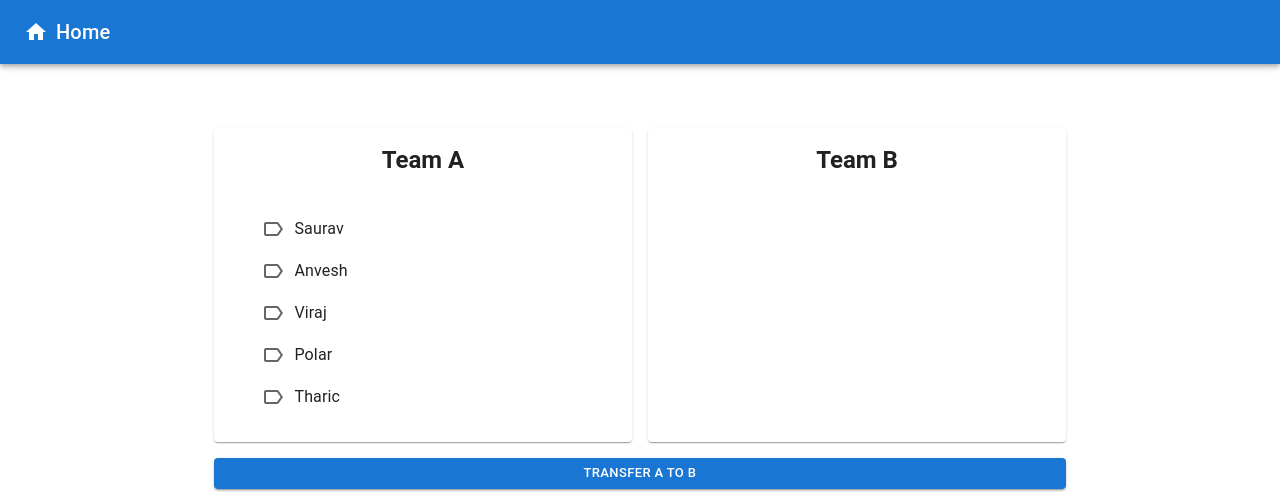
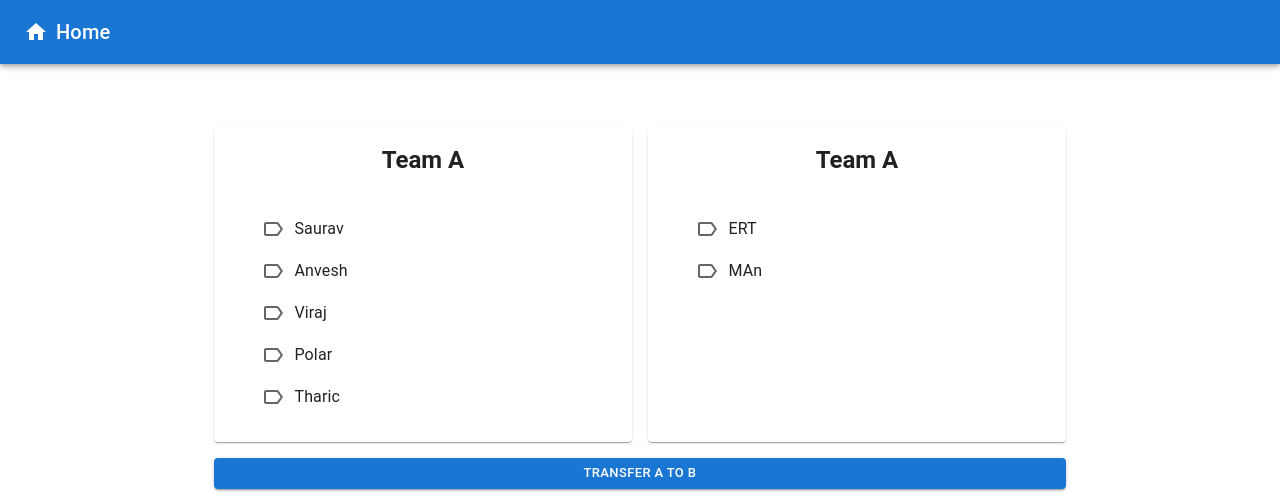
Before and after one commit to sauravanand195/todo-next, a Next.js app: page /swapper in a window 1280 px wide. Shown: the top 492 px of the page. Built offline with nearby package versions, Linux system fonts and the light colour scheme.

Commit message:
task done

```diff
--- a/pages/swapper.js
+++ b/pages/swapper.js
@@ -6,25 +6,31 @@ import FooterTodo from "../components/footerTodo";
 import { useState } from "react";
 
 const Swapper = () => {
-    const [team, setTeam] = useState([
+    const [team, setTeam] = useState([[
         { name: 'Saurav', state: false },
         { name: 'Anvesh', state: false },
         { name: 'Viraj', state: false },
         { name: 'Polar', state: false },
         { name: 'Tharic', state: false }
+    ], [
+        { name: 'ERT', state: false },
+        { name: 'MAn', state: false }]
     ])
-    const [teamB, setTeamB] = useState([])
 
-    const updateSelection = (ind, val, e) => {
-        let tm = team
-        tm[ind].state = e.checked
-        setTeam(tm)
+    const updateSelection = (ind, e, bol) => {
+        let tm = []
+        tm[bol] = team[bol]
+        tm[bol ? 0 : 1] = [...team[bol ? 0 : 1]]
+        tm[bol][ind].state = e.checked
+        setTeam([[...tm[0]], [...tm[1]]])
     }
 
-    const modifyTeams = () => {
-        let sel = [], rem = []
-        rem = team.filter(i => { if (i.state === true) sel.push(i); else return true })
-        setTeamB([...teamB, ...sel]); setTeam(rem)
+    const modifyTeams = (bol) => {
+        let sel = [], tm = []
+        tm[bol] = team[bol]
+        tm[bol] = tm[bol].filter(i => { if (i.state === true) sel.push({ name: i.name, state: false }); else return true })
+        tm[bol ? 0 : 1] = [...team[bol ? 0 : 1], ...sel]
+        setTeam([[...tm[0]], [...tm[1]]])
     }
 
     return (
@@ -32,15 +38,15 @@ const Swapper = () => {
             <AppNavBar label="Home" />
             <Container maxWidth="md" sx={{ minHeight: '78vh' }}>
                 <Grid container pt={8} spacing={2}>
-                    <Grid item md={6} sm={6} xs={6}>
+                    {team.map((v, i) => <Grid item md={6} sm={6} xs={6} key={i}>
                         <Card sx={{ height: '100%', display: 'flex', flexDirection: 'column' }}>
                             <CardHeader title={<Typography variant="h5" sx={{ fontWeight: "bold", textAlign: "center" }}>Team A</Typography>} />
                             <CardContent sx={{ flexGrow: 1, ml: '8%' }}>
-                                {team.map((val, ind) => {
+                                {v.map((val, ind) => {
                                     return (<FormGroup key={ind}>
                                         <FormControlLabel control={<Checkbox
-                                            id="checkbox-elem"
-                                            onChange={(e) => updateSelection(ind, val, e.target)}
+                                            checked={val.state}
+                                            onChange={(e) => updateSelection(ind, e.target, i)}
                                             icon={<LabelOutlinedIcon />}
                                             checkedIcon={<LabelIcon />}
                                         />} label={val.name} />
@@ -48,27 +54,11 @@ const Swapper = () => {
                                 })}
                             </CardContent>
                         </Card>
-                    </Grid>
-                    <Grid item md={6} sm={6} xs={6}>
-                        <Card sx={{ height: '100%', display: 'flex', flexDirection: 'column' }}>
-                            <CardHeader title={<Typography variant="h5" sx={{ fontWeight: "bold", textAlign: "center" }}>Team B</Typography>} />
-                            <CardContent>
-                                {teamB.map((val, ind) => {
-                                    return (<FormGroup key={ind}>
-                                        <FormControlLabel control={<Checkbox
-                                            onChange={() => {}}
-                                            icon={<LabelOutlinedIcon />}
-                                            checkedIcon={<LabelIcon />}
-                                        />} label={val.name} />
-                                    </FormGroup>)
-                                })}
-                            </CardContent>
-                        </Card>
-                    </Grid>
+                    </Grid>)}
                 </Grid>
                 <Stack sx={{ pt: 2 }} direction="column" justifyContent="center" spacing={2}>
-                    <Button variant="contained" size="small" onClick={() => { modifyTeams() }}>Transfer A to B</Button>
-                    <Button variant="contained" size="small">Transfer B to A</Button>
+                    <Button variant="contained" size="small" onClick={() => { modifyTeams(0) }}>Transfer A to B</Button>
+                    <Button variant="contained" size="small" onClick={() => { modifyTeams(1) }}>Transfer B to A</Button>
                 </Stack>
             </Container >
             <FooterTodo />
```
